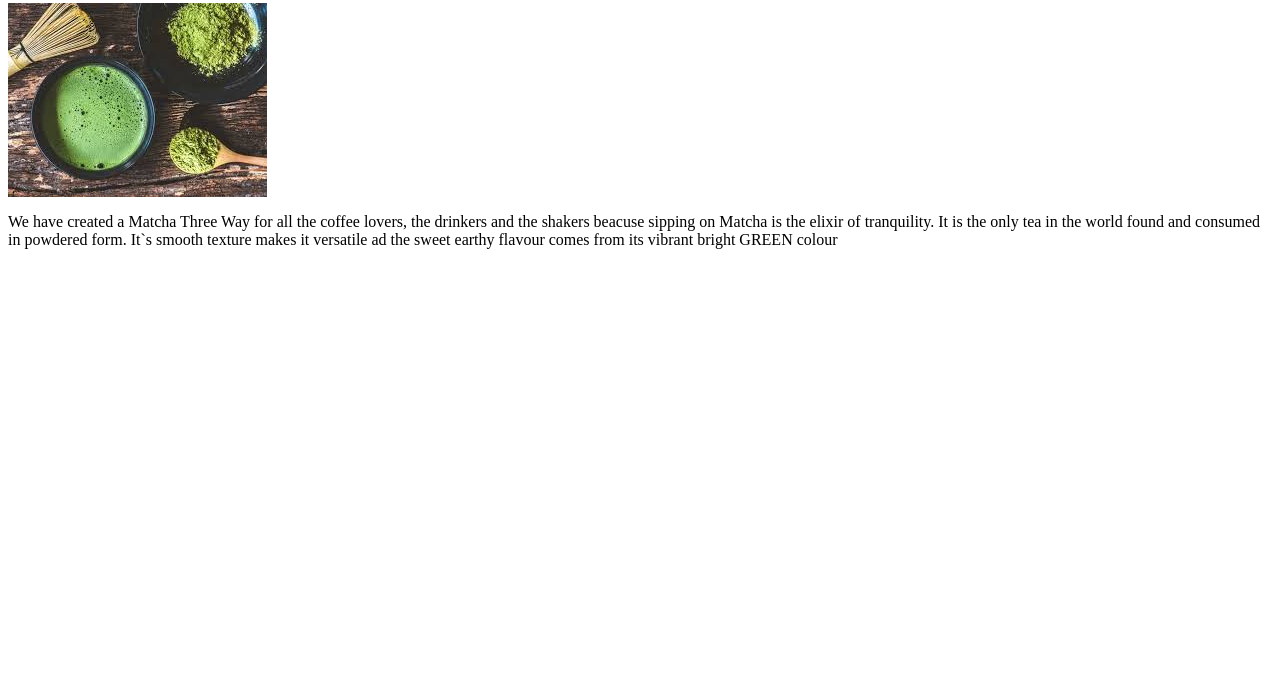
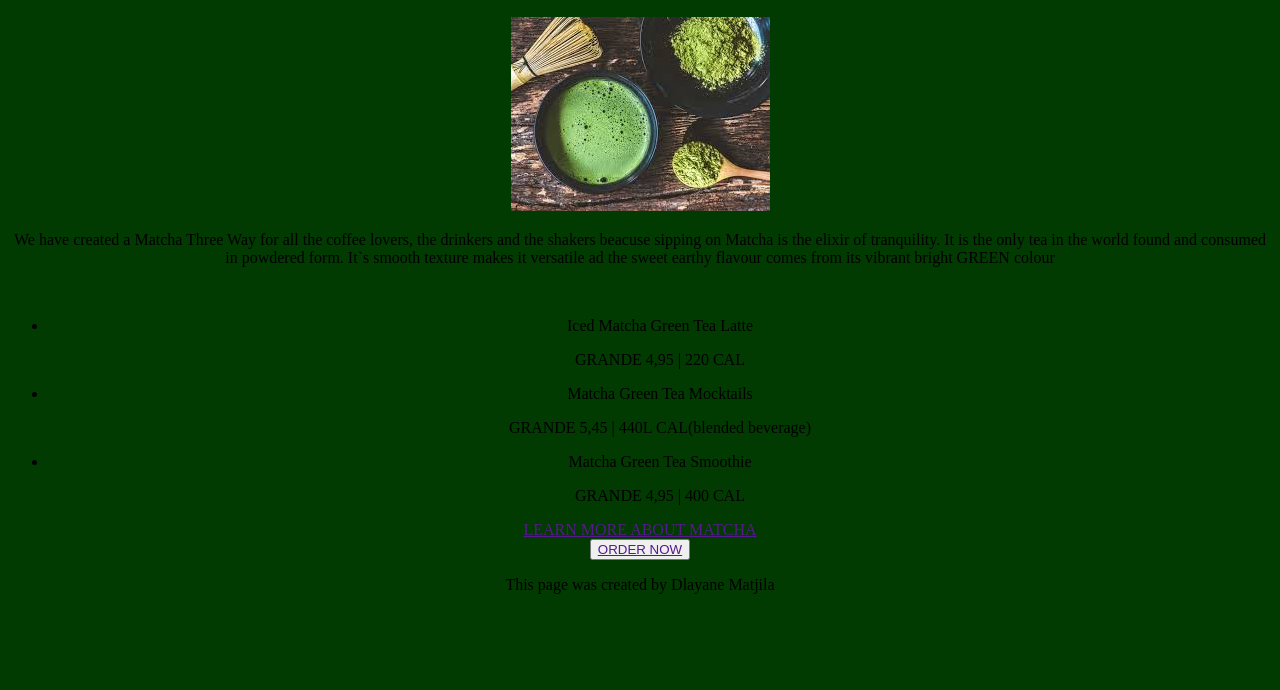
Before and after one commit to Dlayane-Mat/Recreation-of-Matcha, a plain HTML site: page index.html in a window 1280 px wide. Shown: the part 110-800 px from the top of the page. Drawn offline with Linux system fonts and the light colour scheme.

Commit message:
created a an index page with an h1, h2, main section and the footer

```diff
--- /dev/null
+++ b/PICTURES/style.css
@@ -0,0 +1,4 @@
+body {
+  background: rgb(1, 59, 1);
+  text-align: center;
+}
--- a/index.html
+++ b/index.html
@@ -1,10 +1,49 @@
-<h1>MATCHA THREE WAYS</h1>
-<h2>SMOOTH AND CREAMY MATCHA CRAFTED FOR YOU</h2>
-<img src="PICTURES/MATCHA.jfif" />
-<p>
-  We have created a Matcha Three Way for all the coffee lovers, the drinkers and
-  the shakers beacuse sipping on Matcha is the elixir of tranquility. It is the
-  only tea in the world found and consumed in powdered form. It`s smooth texture
-  makes it versatile ad the sweet earthy flavour comes from its vibrant bright
-  GREEN colour
-</p>
+<!DOCTYPE html>
+<html lang="en">
+  <head>
+    <meta charset="UTF-8" />
+    <meta name="viewport" content="width=device-width, initial-scale=1.0" />
+    <link rel="stylesheet" href="PICTURES/style.css" />
+    <title>Javascript document</title>
+  </head>
+  <body>
+    <div class="container">
+      <h1>MATCHA THREE WAYS</h1>
+      <h2>SMOOTH AND CREAMY MATCHA CRAFTED FOR YOU</h2>
+      <div class="created">
+        <img src="PICTURES/MATCHA.jfif" />
+      </div>
+      <p>
+        We have created a Matcha Three Way for all the coffee lovers, the
+        drinkers and the shakers beacuse sipping on Matcha is the elixir of
+        tranquility. It is the only tea in the world found and consumed in
+        powdered form. It`s smooth texture makes it versatile ad the sweet
+        earthy flavour comes from its vibrant bright GREEN colour
+      </p>
+      <br />
+      <ul>
+        <li>
+          Iced Matcha Green Tea Latte
+          <p>GRANDE 4,95 | 220 CAL</p>
+        </li>
+        <li>
+          Matcha Green Tea Mocktails
+          <p>GRANDE 5,45 | 440L CAL(blended beverage)</p>
+        </li>
+        <li>
+          Matcha Green Tea Smoothie
+          <p>GRANDE 4,95 | 400 CAL</p>
+        </li>
+      </ul>
+      <div class="link">
+        <a href="">LEARN MORE ABOUT MATCHA</a>
+      </div>
+      <button>
+        <a href="">ORDER NOW</a>
+      </button>
+      <footer>
+        <p>This page was created by Dlayane Matjila</p>
+      </footer>
+    </div>
+  </body>
+</html>
```
